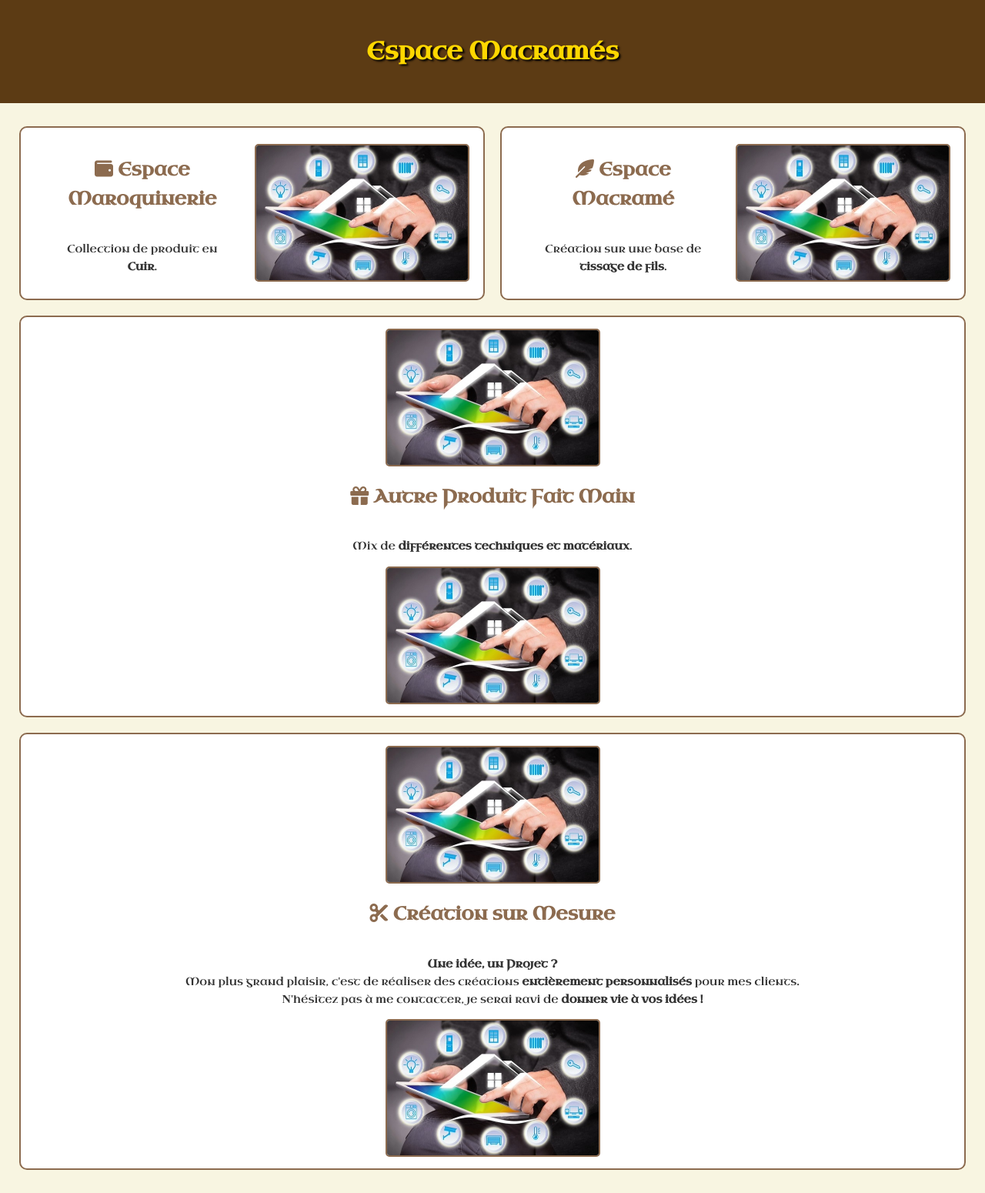
After one commit to peter-francois/leatherwork-in-traveling-db-archive, a Django app: page /maroquinerie/ in a window 1280 px wide. The commit adds this page. Shown: the whole page at 77% size. Run offline with Django 5.2, Linux system fonts and the light colour scheme.

Commit message:
feat: adding all views in page_vente app

```diff
--- /dev/null
+++ b/web_shop/page_vente/templates/page_vente/maroquinerie.html
@@ -0,0 +1,55 @@
+{% load static %}
+<html lang="fr">
+<head>
+    <meta charset="UTF-8">
+    <meta name="viewport" content="width=device-width, initial-scale=1.0">
+    <title>Macramés</title>
+    <link href="https://fonts.googleapis.com/css2?family=Uncial+Antiqua&display=swap" rel="stylesheet">
+    <link rel="stylesheet" href="https://cdnjs.cloudflare.com/ajax/libs/font-awesome/6.0.0-beta3/css/all.min.css">
+    <link rel="stylesheet" href="{% static 'page_vente/style.css'%}">
+</head>
+<body>
+    <div class="header">
+        <h1 >Espace Macramés</h1>
+    </div>
+    <section class="category">
+        <div class="product-card half-grid-width">
+
+            <div class="product-title-and-description">
+                <h2 class="product-title"><i class="fas fa-wallet"></i> Espace Maroquinerie</h2>
+                <p>Collection de produit en <strong>Cuir</strong>.</p>
+            </div>
+            <img class="image-float-right" src="{% static 'page_vente/images/smart-home-logo.jpeg' %}" alt="Atelier maroquinerie">
+
+        </div>
+        <div class="product-card half-grid-width">
+
+            <div class="product-title-and-description">
+                <h2 class="product-title"><i class="fas fa-feather-pointed"></i> Espace Macramé</h2>
+                <p>Création sur une base de <strong>tissage de fils</strong>. </p>
+            </div>
+            <img class="image-float-right" src="{% static 'page_vente/images/smart-home-logo.jpeg' %}" alt="Atelier macramé">
+
+        </div>
+        <div  class="product-card full-grid-width">
+            <img id="img3" class="image-full-span display-laptop" src="{% static 'page_vente/images/smart-home-logo.jpeg' %}" alt="Outils maroquinerie">
+            <div class="product-title-and-description">
+                <h2 class="product-title"><i class="fas fa-gift"></i> Autre Produit Fait Main</h2>
+                <p>Mix de <strong>différentes techniques et matériaux</strong>.</p>
+            </div>
+            <img class="image-full-span " src="{% static 'page_vente/images/smart-home-logo.jpeg' %}" alt="Outils macramé">
+
+        </div>
+        <div  class="product-card full-grid-width">
+            <img id="img4" class="image-full-span display-laptop" src="{% static 'page_vente/images/smart-home-logo.jpeg' %}" alt="Atelier maroquinerie">
+            <div class="product-title-and-description">
+                <h2 class="product-title"><i class="fas fa-scissors"></i> Création sur Mesure</h2>
+                <p style="text-align: center;"><strong>Une idée, un Projet ?</strong><span class="display-laptop"> <br>Mon plus grand plaisir, c'est de réaliser des créations
+                    <strong>entièrement personnalisés</strong>
+                    pour mes clients.</span><br>N'hésitez pas à me contacter, je serai ravi de <strong>donner vie à vos idées !</strong></p>
+            </div>
+            <img class="image-full-span " src="{% static 'page_vente/images/smart-home-logo.jpeg' %}" alt="Atelier maroquinerie">
+        </div>
+    </section>
+</body>
+</html>
--- a/web_shop/page_vente/urls.py
+++ b/web_shop/page_vente/urls.py
@@ -6,4 +6,8 @@ app_name = 'boutique'
 urlpatterns = [
     path('', views.index, name="index"),
     path('macrames/', views.macrames, name="macrames"),
+    path('maroquinerie/', views.maroquinerie, name="maroquinerie"),
+    path('creation-sur-mesure/', views.creation_sur_mesure, name="creation-sur-mesure"),
+    path('autres-produits/', views.autres_produits, name="autres-produits"),
+    path('tout-les-produits/', views.tout_les_produits, name="tout-les-produits"),
 ]
--- a/web_shop/page_vente/views.py
+++ b/web_shop/page_vente/views.py
@@ -31,6 +31,23 @@ def index(request):
 
 
 def macrames(request):
+    return render(request, 'page_vente/macrames.html')
+
+def tout_les_produits(request):
+    return render(request, 'page_vente/tout_les_produits.html')
+
+def maroquinerie(request):
+    return render(request, 'page_vente/maroquinerie.html')
+
+def creation_sur_mesure(request):
+    return render(request, 'page_vente/creation_sur_mesure.html')
+
+def autres_produits(request):
+    return render(request, 'page_vente/autres_produits.html')
+
+def contact(request):
+    return render(request, 'page_vente/contact.html')
+    """
     macrames_objects = Macrame.objects.all()
 
     # Collier
@@ -88,11 +105,11 @@ def macrames(request):
             macrames_bracelets_names_str,
             macrames_boucles_d_oreilles_names_str,
             macrames_divers_names_str]):
-        list_macrames_complette = f"""  Les colliers: {macrames_colliers_names_str}<br>
+        list_macrames_complette = f  Les colliers: {macrames_colliers_names_str}<br>
                                         Les bracelets: {macrames_bracelets_names_str}<br>
                                         Les murales: {macrames_murales_names_str}<br>
                                         Les boucles d'oreilles: {macrames_boucles_d_oreilles_names_str}<br>
-                                        Les divers: {macrames_divers_names_str}"""
+                                        Les divers: {macrames_divers_names_str}
     else:
         list_macrames_complette = "Désolé, il n'y a pas de macrames_objects en ce moment"
-    return HttpResponse("Les macramés:<br>" + list_macrames_complette)
+    return HttpResponse("Les macramés:<br>" + list_macrames_complette)"""
```
Also changed, not shown: web_shop/page_vente/templates/page_vente/creation-sur-mesure.html (added, +55 -0 lines), web_shop/page_vente/templates/page_vente/index.html (+6 -6 lines), web_shop/page_vente/templates/page_vente/tout-les-produits.html (added, +55 -0 lines).
